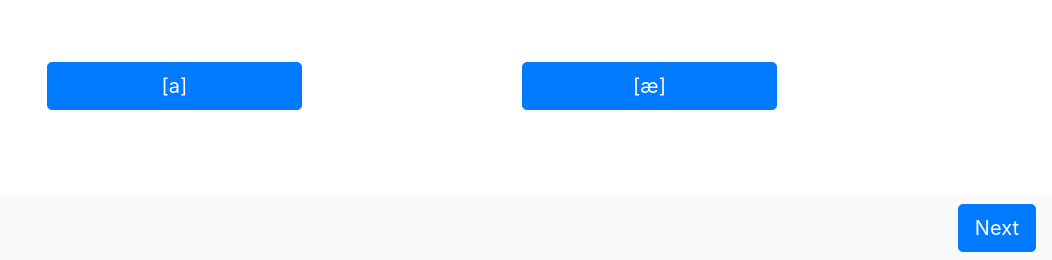
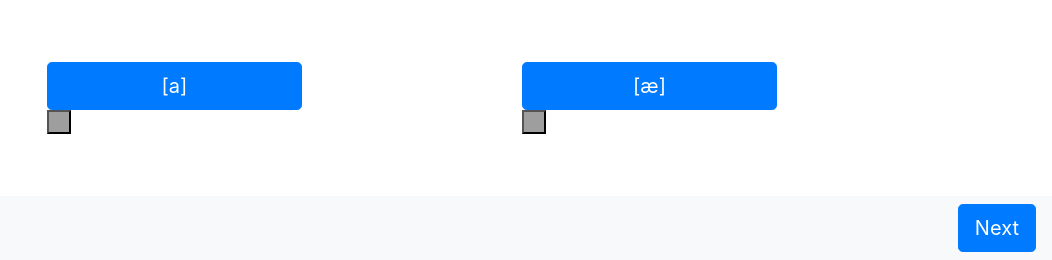
Before and after one commit to shallotly/ui-design-ipa, a Flask app: page /quiz/1 in a window 1280 px wide. Shown: the part 540-800 px from the top of the page, without its empty margins (228-1280 px from the left). Run offline with Flask 2, Linux system fonts and the light colour scheme; some libraries are stand-ins or nearby versions; grey boxes are pictures that could not be loaded.

Commit message:
added audio button for multiple choices

```diff
--- a/static/main.css
+++ b/static/main.css
@@ -98,3 +98,14 @@
     background-color: #e6e6e6;
     border-color: #adadad;
 }
+
+.quiz_player {
+  background-image: url("/static/audio.png");
+  background-size: cover;
+  background-repeat: no-repeat;
+  background-position: 50% 50%;
+
+  display: inline-block;
+  height: 1.5rem;
+  width: 1.5rem;
+}
--- a/templates/quiz.html
+++ b/templates/quiz.html
@@ -30,12 +30,20 @@
       <div class="col-md-2">
       </div>
       <div class="col-md-3">
-        <button class="btn btn-primary btn-lg quiz-btn" id="quiz-button-a">{{ data["choice_a"] | safe}}</button>
+        <button type="button" class="btn btn-primary btn-lg quiz-btn" id="quiz-button-a">{{ data["choice_a"] | safe}}</button>
+        <audio id="player_1" src={{data["audio_a"] | safe}}></audio>
+        <div>
+          <button class="quiz_player" onclick="document.getElementById('player_1').play()"></button>
+        </div>
       </div>
       <div class="col-md-2">
       </div>
       <div class="col-md-3">
-        <button class="btn btn-primary btn-lg quiz-btn" id="quiz-button-b">{{ data["choice_b"] | safe}}</button>
+        <button type="button" class="btn btn-primary btn-lg quiz-btn" id="quiz-button-b">{{ data["choice_b"] | safe}}</button>
+        <audio id="player_2" src={{data["audio_b"] | safe}}></audio>
+        <div>
+          <button class="quiz_player" onclick="document.getElementById('player_2').play()"></button>
+        </div>
       </div>
       <div class="col-md-2">
       </div>
@@ -47,17 +55,29 @@
       <div class="col-md-2">
       </div>
       <div class="col-md-2">
-        <button class="btn btn-primary btn-lg quiz-btn" id="quiz-button-a">{{ data["choice_a"] | safe}}</button>
+        <button type="button" class="btn btn-primary btn-lg quiz-btn" id="quiz-button-a">{{ data["choice_a"] | safe}}</button>
+        <audio id="player_1" src={{data["audio_a"] | safe}}></audio>
+        <div>
+          <button class="quiz_player" onclick="document.getElementById('player_1').play()"></button>
+        </div>
       </div>
       <div class="col-md-1">
       </div>
       <div class="col-md-2">
-        <button class="btn btn-primary btn-lg quiz-btn" id="quiz-button-b">{{ data["choice_b"] | safe}}</button>
+        <button type="button" class="btn btn-primary btn-lg quiz-btn" id="quiz-button-b">{{ data["choice_b"] | safe}}</button>
+        <audio id="player_2" src={{data["audio_b"] | safe}}></audio>
+        <div>
+          <button class="quiz_player" onclick="document.getElementById('player_2').play()"></button>
+        </div>
       </div>
       <div class="col-md-1">
       </div>
       <div class="col-md-2">
-        <button class="btn btn-primary btn-lg quiz-btn" id="quiz-button-c">{{ data["choice_c"] | safe}}</button>
+        <button type="button" class="btn btn-primary btn-lg quiz-btn" id="quiz-button-c">{{ data["choice_c"] | safe}}</button>
+        <audio id="player_3" src={{data["audio_c"] | safe}}></audio>
+        <div>
+          <button class="quiz_player" onclick="document.getElementById('player_3').play()"></button>
+        </div>
       </div>
       <div class="col-md-2">
       </div>
```
